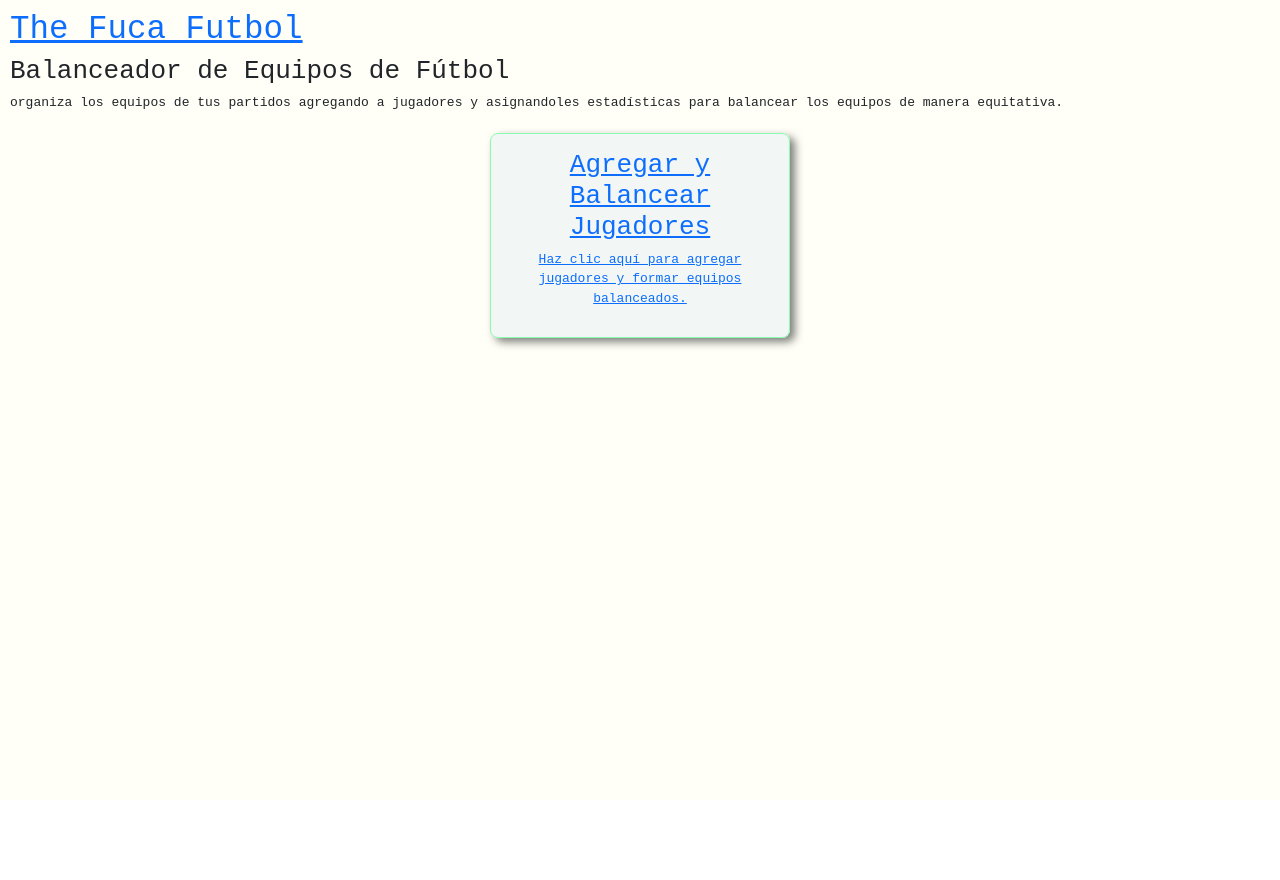
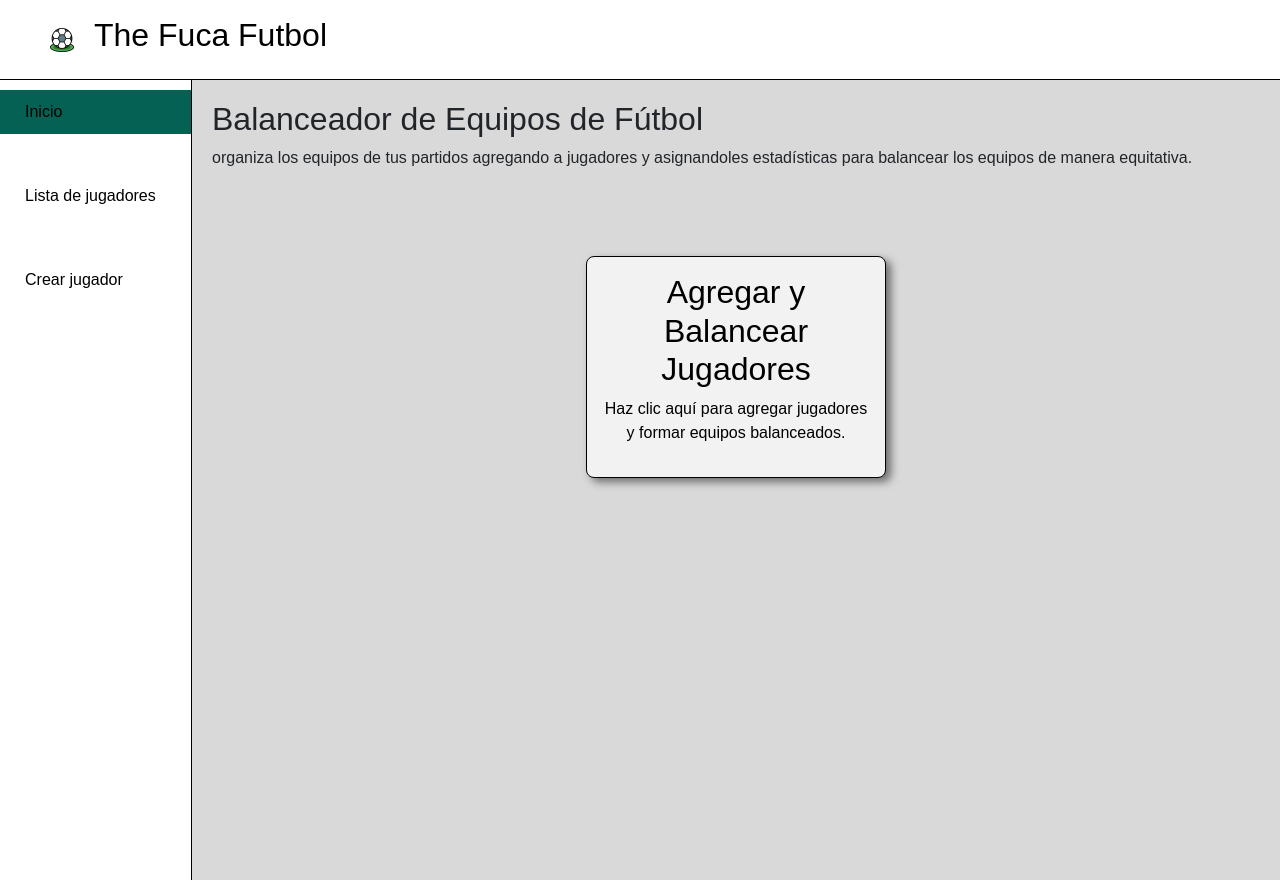
Before and after one commit to FacundoCaamano/The-Fuca-Futbol, a React (Vite) app: page /home in a window 1280 px wide. Before the commit the page ends 800 px from the top, so only its background shows below. Built offline with nearby package versions, Linux system fonts and the light colour scheme.

Commit message:
navbar, estilos

```diff
--- a/src/App.css
+++ b/src/App.css
@@ -1,5 +1,33 @@
+body{
+  background-color: var(--color1);
+}
 .app-container{
-    background-color: var(--color1);
-    padding: 10px;
     min-height:100vh;
   }
+.title{
+  color: var(--color4);
+  font-size: 2rem;
+}
+.titleContainer{
+  display: flex;
+  align-items: center;
+  gap: 20px;
+  padding: 10px 50px;
+  background-color: white;
+  border-bottom: 1px solid black;
+  height: 10vh;
+  width: 100vw;
+  top: 0px;
+  position: fixed;
+  z-index: 100;
+}
+.navBarPagesContainer{
+  margin-top: 10vh;
+  margin-left:15vw;
+  display: flex;
+  height: 90vh;
+}
+.pages{
+  height: 100%;
+  width: 100%;
+}
--- a/src/App.tsx
+++ b/src/App.tsx
@@ -2,16 +2,25 @@ import { Link,BrowserRouter as Router } from 'react-router-dom'
 import './App.css'
 import { AppRouter } from './routes/AppRouter'
 import { PlayersProvider } from './context/PlayersContext'
-
+import football from './assets/football.png'
+import { NavBar } from './components/dashboard/navBar/NavBarComponent'
 function App() {
   return (
     <PlayersProvider>
     <Router>
       <div className='app-container'>
         <Link to='/home'>
-          <h1>The Fuca Futbol</h1>
+        <div className='titleContainer'>
+          <img src={football} alt="icon" />
+          <h1 className='title'>The Fuca Futbol</h1>
+        </div>
         </Link>
-        <AppRouter/>
+        <div className='navBarPagesContainer'>
+          <NavBar></NavBar>
+          <div className='pages'>
+            <AppRouter/>
+          </div>
+        </div>
       </div>
     </Router>
     </PlayersProvider>
--- /dev/null
+++ b/src/components/dashboard/navBar/NavBar.css
@@ -0,0 +1,19 @@
+.navBar{
+    height: 100%;
+    border-right: 1px solid black;
+    margin-right: 20px;
+    width: 15vw;
+    background-color: white;
+    left: 0px;
+    position: fixed;
+    ul{
+        padding: 10px 0 0 0px;
+        margin: 0;
+        display: flex;
+        flex-direction: column;
+        gap: 40px;
+        li{
+            padding: 10px 10px 10px 25px;
+        }
+    }
+}
--- /dev/null
+++ b/src/components/dashboard/navBar/NavBarComponent.tsx
@@ -0,0 +1,28 @@
+import { NavLink } from 'react-router-dom'
+import './NavBar.css'
+export const NavBar = () => {
+    return(
+        <nav className="navBar">
+            <ul>
+                <NavLink to="/home"
+                       className={({ isActive }) => (isActive ? 'active' : 'disabled')}>
+                        <li>
+                            Inicio
+                        </li>
+                </NavLink>
+                <NavLink to="/dashboard"
+                       className={({ isActive }) => (isActive ? 'active' : 'disabled')}>
+                        <li>
+                            Lista de jugadores
+                        </li>
+                </NavLink>
+                <NavLink to="/"
+                       className={({ isActive }) => (isActive ? 'active' : 'disabled')}>
+                        <li>
+                            Crear jugador
+                        </li>
+                </NavLink>
+            </ul>
+        </nav>
+    )
+}
--- a/src/components/home/HomeComponent.tsx
+++ b/src/components/home/HomeComponent.tsx
@@ -4,17 +4,22 @@ import './home.css'
 export const HomeComponent = () =>{
     return(
         <>
-            <div>
+            <div className='homeContainer'>
+                <div>
+
                 <h2>Balanceador de Equipos de Fútbol</h2>
                 <p>
                     organiza los equipos de tus partidos agregando a jugadores y asignandoles estadísticas para balancear los equipos de manera equitativa.
                 </p>
-                <Link to="/dashboard" >
+                </div>
                     <div className='cardDashboard'>
-                        <h2>Agregar y Balancear Jugadores</h2>
-                        <p>Haz clic aquí para agregar jugadores y formar equipos balanceados.</p>
+                    <Link to="/dashboard" >
+                        <div className='cardDashboardLink'>
+                            <h2>Agregar y Balancear Jugadores</h2>
+                            <p>Haz clic aquí para agregar jugadores y formar equipos balanceados.</p>
+                        </div>
+                    </Link>
                     </div>
-                </Link>
             </div>
         </>
     )
--- a/src/components/home/home.css
+++ b/src/components/home/home.css
@@ -1,10 +1,20 @@
+.homeContainer{
+    display: flex;
+    padding: 20px;
+    flex-direction: column;
+    gap: 50px;
+}
 .cardDashboard{
-    border: 1px solid var(--color5);
+    border: 1px solid var(--color4);
+    background-color: var(--color6);
     border-radius: 8px;
     padding: 16px;
     width: 300px;
     text-align: center;
     margin: 20px auto;
-    background-color: rgba(127, 163, 214, 0.1);
     box-shadow: 5px 4px 8px rgba(0,0,0,0.5);
 }
+
+.cardDashboardLink{
+    color: var(--color4);
+}
--- a/src/index.css
+++ b/src/index.css
@@ -2,14 +2,27 @@
   box-sizing: border-box;
   padding: 0;
   margin: 0;
-  font-family: monospace;
+  font-family: Montserrat, sans-serif;
+}
+a{
+  text-decoration: none;
+  list-style: none;
 }
 
 :root{
-  --color1:#fffff7;
-  --color2:#e9fccf;
-  --color3:#d8fcb3;
-  --color4:#b1fcb3;
+  --color1:rgb(217, 217, 217);
+  --color2: rgb(206, 236, 232);
+  --color3:rgb(5, 97, 84);
+  --color4:black;
   --color5:#89fcb3;
   --color6:#f2f2f2;
 }
+.active{
+  color: black;
+  background-color: var(--color3);
+  transition: ease all 0.3s;
+}
+.disabled{
+  color: black;
+  transition: ease all 0.3s;
+}
```
Also changed, not shown: src/assets/football.png (added).
